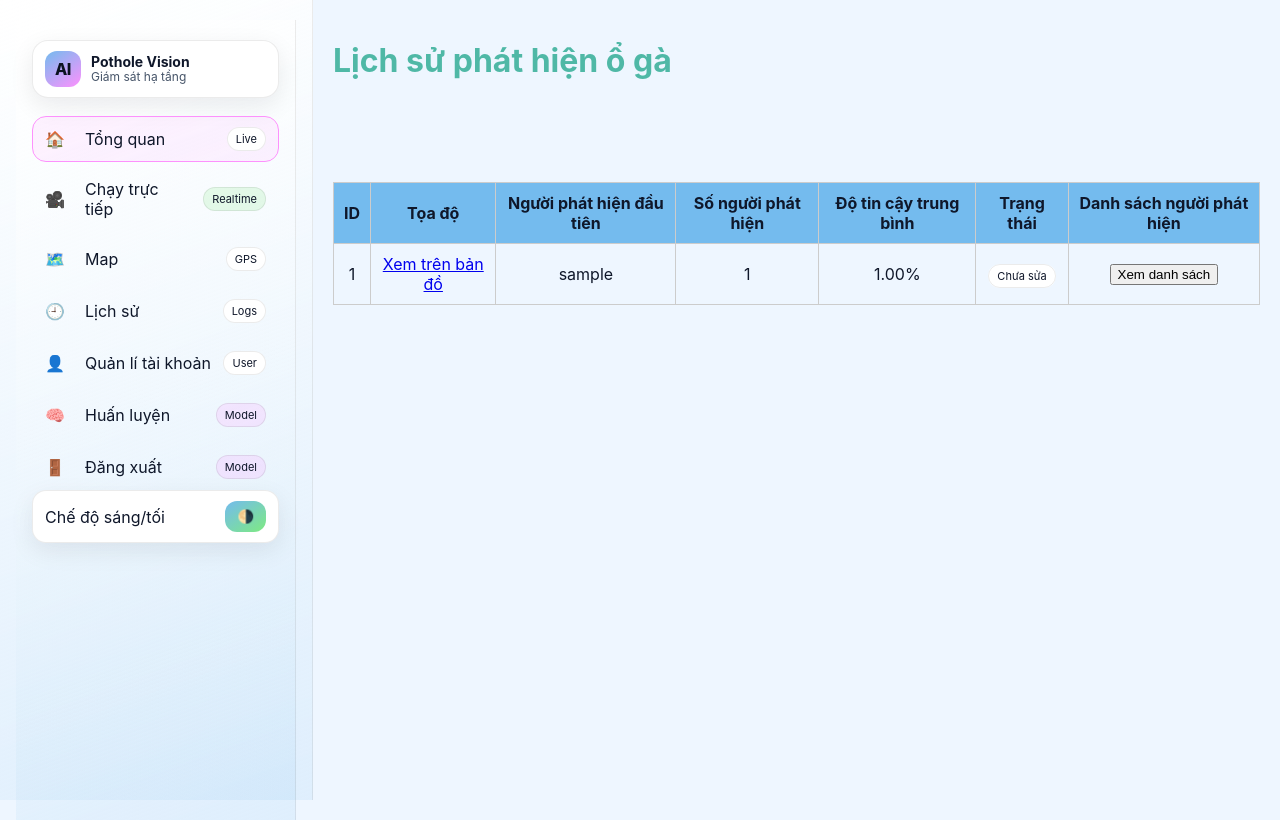
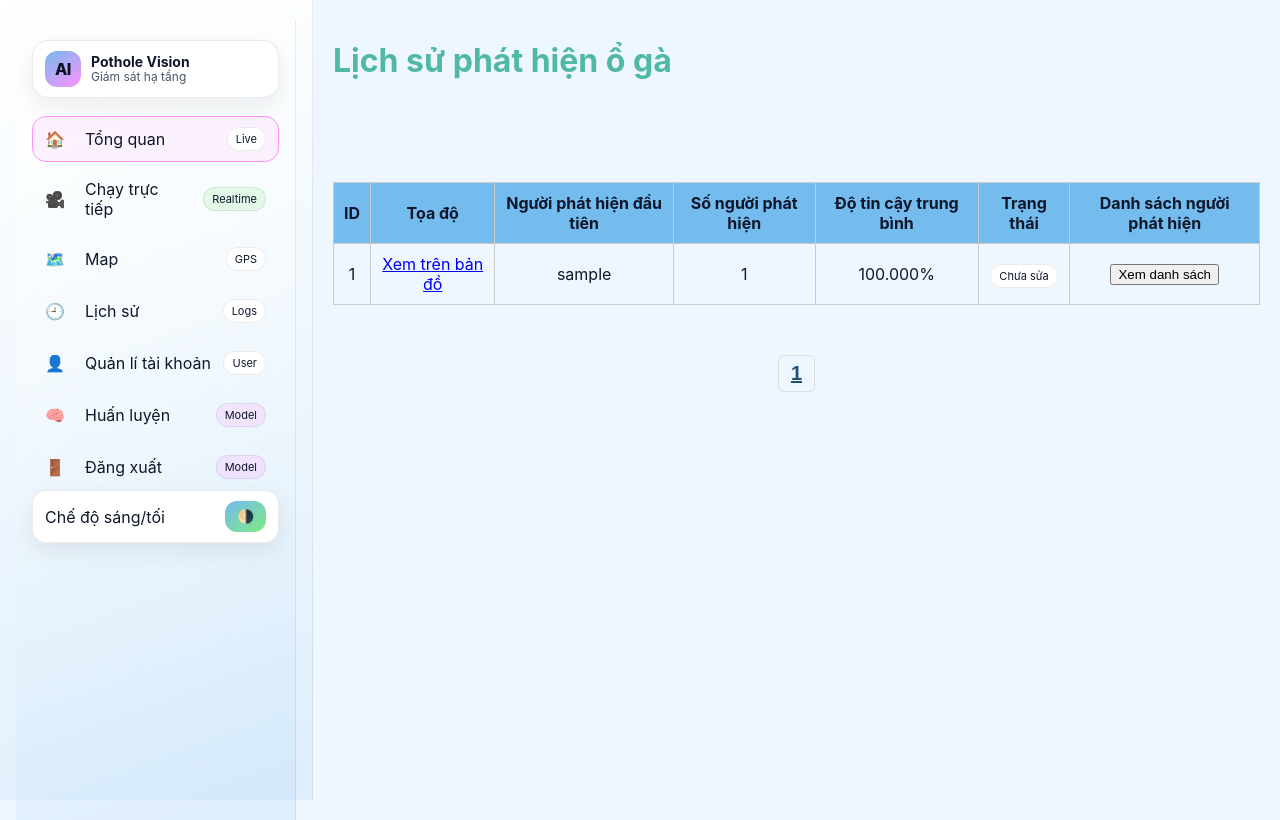
Before and after one commit to VoDuyBao-dev/pothole-detector-AI, a Django app: page /history/ in a window 1280 px wide. Run offline with Django 5.2, Linux system fonts and the light colour scheme; a user stored in the database is signed in; tables that the repository leaves empty hold one stand-in row (values such as "Sample post").

Commit message:
chỉnh sưa lịch sử một tí

```diff
--- a/my_app/templates/my_app/history.html
+++ b/my_app/templates/my_app/history.html
@@ -7,6 +7,41 @@
     <title>Lịch sử phát hiện ổ gà</title>
     <link rel="stylesheet" href="{% static 'my_app/css/history.css' %}" />
     <link rel="stylesheet" href="{% static 'my_app/css/sidebar.css' %}" />
+  <style>
+    .pagination {
+      display: flex;
+      justify-content: center;
+      align-items: center;
+      gap: 8px;
+      margin-top: 20px;
+      font-family: Arial, sans-serif;
+    }
+
+    .pagination a,
+    .pagination span {
+      display: inline-block;
+      padding: 6px 12px;
+      border-radius: 6px;
+      text-decoration: none;
+      color: #59a7e7ff;
+      border: 1px solid #ddd;
+      transition: all 0.3s ease;
+    }
+
+    .pagination a:hover {
+      background-color: #f0f0f0;
+      color: #042642ff;
+    }
+
+    .pagination .pnow {
+      font-size: 20px;
+      font-weight: bold;
+      color: #1f5077ff;
+      text-decoration: underline;
+      text-align: center;
+      margin: 10px 0;
+    }
+  </style>
   </head>
   <body data-theme="light">
     <aside class="sidebar">
@@ -39,7 +74,7 @@
                 </td>
                 <td>{{ pothole.first_detected_by.username }}</td>
                 <td>{{ pothole.detections_count }}</td>
-                <td>{{ pothole.confidence_avg|floatformat:2 }}%</td>
+                <td>{{ pothole.confidence_avg|floatformat:3 }}%</td>
                 <td>
                   {% if pothole.status == 'active' %}
                     <span class="badge bg-danger">Chưa sửa</span>
@@ -112,6 +147,24 @@
           </tbody>
         </table>
       {% endif %}
+
+      <div class="pagination">
+      {% if potholes.has_previous %}
+        <a href="?page={{ potholes.previous_page_number }}">« Trước</a>
+      {% endif %}
+
+      {% for i in potholes.paginator.page_range %}
+        {% if potholes.number == i %}
+          <span class="pnow">{{ i }}</span>
+        {% else %}
+          <a href="?page={{ i }}">{{ i }}</a>
+        {% endif %}
+      {% endfor %}
+
+      {% if potholes.has_next %}
+        <a href="?page={{ potholes.next_page_number }}">Sau »</a>
+      {% endif %}
+    </div>
     </main>
 
     <!-- Modal hiển thị danh sách phát hiện -->
@@ -136,6 +189,7 @@
         </table>
       </div>
     </div>
+
 
 
     <script>
--- a/my_app/views.py
+++ b/my_app/views.py
@@ -15,6 +15,7 @@ from django.contrib.auth.models import User
 from django.core.validators import validate_email
 from django.core.exceptions import ValidationError
 from django.contrib.auth import login, logout
+from django.core.paginator import Paginator
 
 import logging
 logger = logging.getLogger('my_app')
@@ -91,19 +92,28 @@ def history(request):
     - Admin: danh sách Pothole (tổng quan).
     - User: danh sách PotholeDetection của chính mình, kèm ảnh và avg confidence của ổ gà.
     """
+    page_number = request.GET.get("page")
     if _is_admin(request.user):
         potholes = (
             Pothole.objects
             .select_related("first_detected_by")
             .order_by("id")  # Sắp xếp tăng dần theo id
         )
+        paginator = Paginator(potholes, 8)
+        potholes = paginator.get_page(page_number)
+
+        # Xử lý confidence_avg cho từng item trong trang hiện tại
+        for p in potholes:
+            p.confidence_avg = p.confidence_avg * 100 if p.confidence_avg else 0
+            logger.debug(p.confidence_avg)
         # Lấy thông tin detection của từng pothole
         # detections = (
         #     PotholeDetection.objects
         #     .select_related("user", "pothole")
         #     .values('latitude', 'longitude')
         #     .order_by("-detected_at")
-        # )
+        #
+
         return render(request, "my_app/history.html", {
             "is_admin": True,
             "potholes": potholes,
@@ -117,9 +127,14 @@ def history(request):
             .prefetch_related("images")           # để hiển thị ảnh nhanh
             .order_by("detected_at")
         )
+        paginator = Paginator(detections, 8)
+        detections = paginator.get_page(page_number)
+
+        for d in detections:
+            d.confidence_avg = d.confidence_avg * 100 if d.confidence_avg else 0
         return render(request, "my_app/history.html", {
             "is_admin": False,
-            "potholes": detections,               # template đang dùng biến 'potholes'
+            "potholes": detections            # template đang dùng biến 'potholes'
         })
 
 
--- a/pothole_detection/settings.py
+++ b/pothole_detection/settings.py
@@ -114,7 +114,7 @@ DATABASES = {
         'USER': config('DB_USER'),
         'PASSWORD': config('DB_PASSWORD'),
         'HOST': config('DB_HOST'),
-        'PORT': config('DB_PORT', cast=int),
+        'PORT': config('DB_PORT'),
     }
 }
 
```
